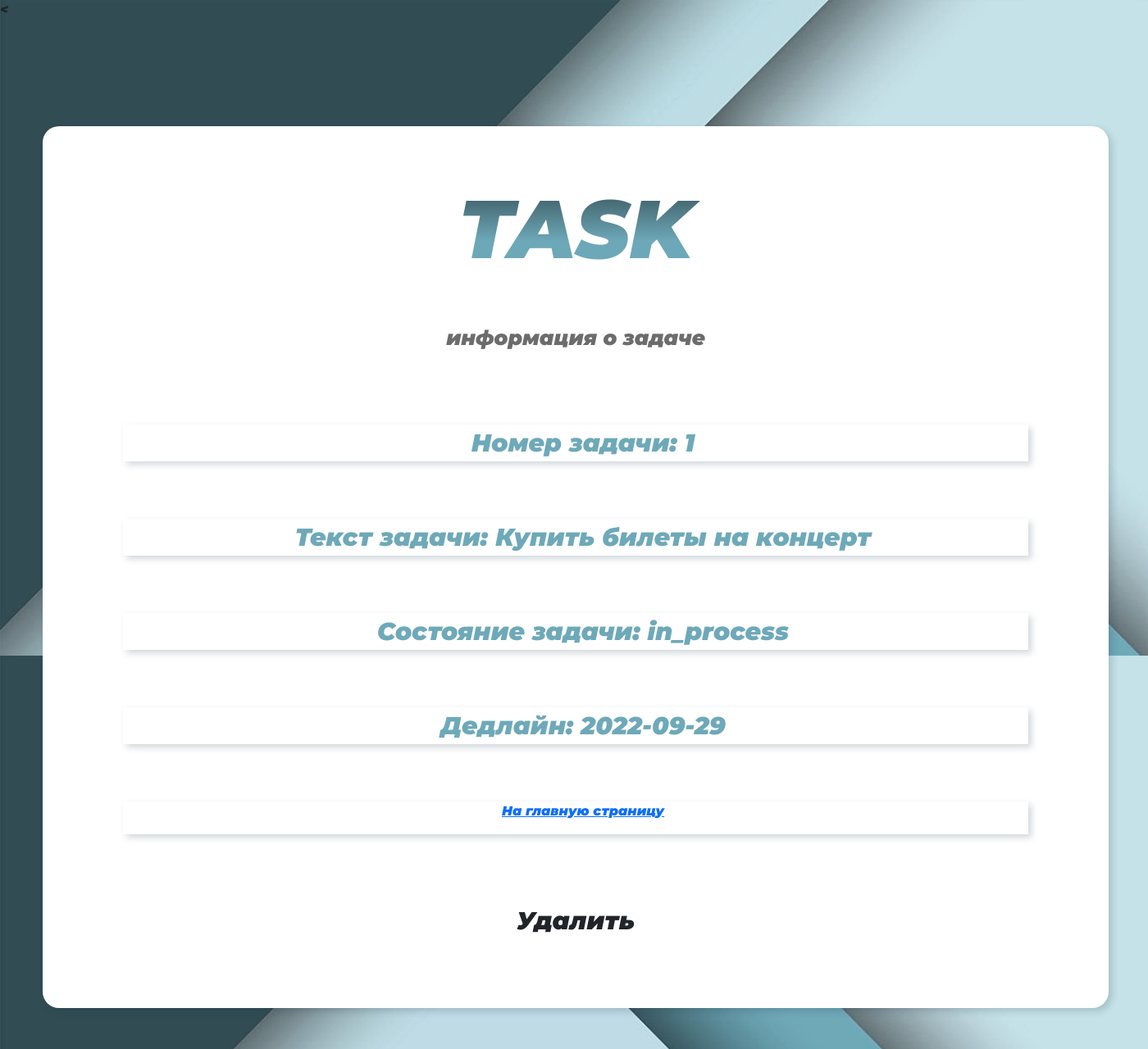
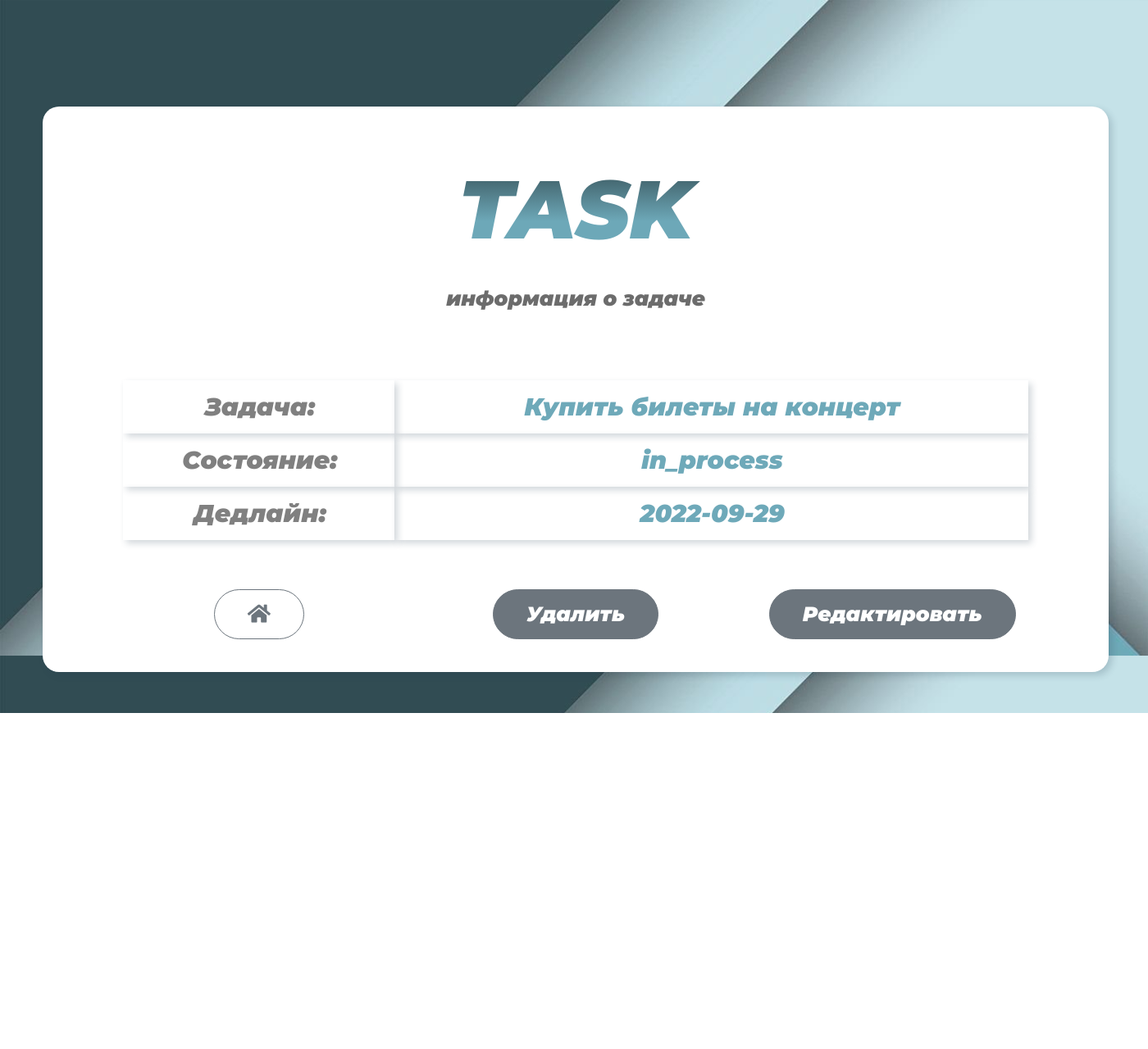
Before and after one commit to asmossunov/53_Homework_Anton_Mosunov, a Django app: page /tasks/?pk=1 in a window 1400 px wide. Shown: the whole page at 82% size. After the commit the page ends 870 px from the top, so only its background shows below. Run offline with Django 3.2, Linux system fonts and the light colour scheme; data comes from the database, SQL or seed files in the repository; some libraries are stand-ins or nearby versions.

Commit message:
Рефакторинг MVC. Корректировка html страниц и css. Добавление функционала.
Добавлен функционал редактирования записей из таблиц
Добавлена страница edit_task.html для редактирования записей из таблицы
Настроена и отредактирована маршрутизация в urls.py
Добавлены и отредактированы представления в views/tasks.py

```diff
--- a/to_do_list/core/urls.py
+++ b/to_do_list/core/urls.py
@@ -6,5 +6,5 @@ from django.urls import path, include
 urlpatterns = [
     path('admin/', admin.site.urls),
     path('', include('to_do.urls')),
-    path('add_task/', include('to_do.urls')),
+    path('tasks/add/', include('to_do.urls')),
 ] + static(settings.STATIC_URL, document_root=settings.STATIC_ROOT)
--- a/to_do_list/static/styles/main.css
+++ b/to_do_list/static/styles/main.css
@@ -4,7 +4,6 @@
 	background-repeat: no-repeat;
 	background-size: 100%;
 	background-attachment: fixed;
-
 }
 
 .box{
@@ -31,13 +30,22 @@
 }
 
 .about-game{
-    margin-top: 40px;
+    margin-bottom: 80px;
     font-size: 25px;
     color: #6c6c6c;
     text-shadow: 2px 2px 1px white;
 }
+
+.state_select{
+    margin-top: 60px;
+    margin-bottom: 20px;
+    font-size: 25px;
+    color: #6c6c6c;
+    text-shadow: 2px 2px 1px white;
+}
+
 .info-title{
-    margin-top: 60px;
+    margin-top: 80px;
     font-size: 30px;
     color: orange;
 
@@ -54,41 +62,64 @@
 }
 
 .btn{
-    font-size: 30px;
-    margin-top: 70px;
-    margin-bottom: 70px;
-    padding: 0.8rem 3.75rem;
+    font-size: 25px;
+    margin-top: 60px;
+    margin-bottom: 40px;
+    padding: 0.7rem 2.5rem;
     border-radius: 2.25rem;
 }
 
-.info-head{
+.info-head {
+    margin-top: 60px;
+    font-size: 30px;
+    color: grey;
+}
+
+.descript{
     margin-top: 60px;
     font-size: 30px;
     color: #6ea9b9;
+}
+.link{
+    text-decoration-line: none;
 
 }
 .info-item{
+    text-decoration-line: none;
     margin-top: 60px;
     font-size: 30px;
     color: grey;
 }
 
 .info-block{
-    margin-top: 70px;
+    padding: 10px 8px 10px 10px;
+    /*margin-top: 10px;*/
 	-webkit-box-shadow: 4px 4px 8px 0px rgba(34, 60, 80, 0.2);
 	-moz-box-shadow: 4px 4px 8px 0px rgba(34, 60, 80, 0.2);
 	box-shadow: 4px 4px 8px 0px rgba(34, 60, 80, 0.2);
-	}
+}
+
+.info-block-link{
+    padding: 10px 8px 10px 10px;
+    /*margin-top: 10px;*/
+	-webkit-box-shadow: 4px 4px 8px 0px rgba(34, 60, 80, 0.2);
+	-moz-box-shadow: 4px 4px 8px 0px rgba(34, 60, 80, 0.2);
+	box-shadow: 4px 4px 8px 0px rgba(34, 60, 80, 0.2);
+}
+
+.info-block-link:hover {
+    transform-origin: left top;
+    margin-top: -3px;
+    margin-left: 0px;
+  transition: margin-left 130ms;
+  transition: margin-top 130ms;
+  box-shadow: 0 10px 90px rgba(0, 0, 0, 0.4);
+}
 
 .form-center{
     margin: auto;
     padding-top: 20px;
 }
-
-.info-block{
-    padding-left: 30px;
-}
-
 
 .form-check, form-check-input{
     padding: 15px;
@@ -96,3 +127,9 @@
     color: #6c6c6c;
     text-shadow: 2px 2px 1px white;
 }
+
+.form-check-input-without-block{
+    padding: 15px;
+    font-size: 25px;
+    color: #6c6c6c;
+}
--- a/to_do_list/to_do/templates/task.html
+++ b/to_do_list/to_do/templates/task.html
@@ -1,12 +1,13 @@
 <!DOCTYPE html>
 <html lang="en">
 <head>
-        {% load static %}
+    {% load static %}
     <meta charset="UTF-8">
     <link rel="preconnect" href="https://fonts.googleapis.com">
     <link rel="preconnect" href="https://fonts.gstatic.com" crossorigin>
-    <<link rel="preconnect" href="https://fonts.googleapis.com">
+    <link rel="preconnect" href="https://fonts.googleapis.com">
     <link rel="preconnect" href="https://fonts.gstatic.com" crossorigin>
+    <link rel="stylesheet" href="https://use.fontawesome.com/releases/v5.8.2/css/all.css">
     <link href="https://fonts.googleapis.com/css2?family=Montserrat:ital,wght@1,900&display=swap" rel="stylesheet">
     <link href="https://cdn.jsdelivr.net/npm/bootstrap@5.1.3/dist/css/bootstrap.min.css" rel="stylesheet" integrity="sha384-1BmE4kWBq78iYhFldvKuhfTAU6auU8tT94WrHftjDbrCEXSU1oBoqyl2QvZ6jIW3" crossorigin="anonymous">
     <link rel="stylesheet" href="{% static "styles/main.css" %}">
@@ -22,52 +23,48 @@
             </div>
 
             <div class="row justify-content-center text-center">
-                <div class="col-10 info-block text-center">
-                    <div>
-                        <span class="info-head">Номер задачи: {{ task.id }}</span>
-                    </div>
+                <div class="col-3 info-block text-center">
+                    <span class="info-head">Задача:</span>
+                </div>
+                <div class="col-7 info-block text-center">
+                    <span class="descript">{{ task.task_text }}</span>
                 </div>
             </div>
 
             <div class="row justify-content-center text-center">
-                <div class="col-10 info-block text-center">
-                    <div>
-                        <span class="info-head">Текст задачи: {{ task.task_text }}</span>
-                    </div>
+                <div class="col-3 info-block text-center">
+                    <span class="info-head">Состояние: </span>
+                </div>
+                <div class="col-7 info-block text-center">
+                    <span class="descript">{{ task.state }}</span>
                 </div>
             </div>
 
             <div class="row justify-content-center text-center">
-                <div class="col-10 info-block text-center">
-                    <div>
-                        <span class="info-head">Состояние задачи: {{ task.state }}</span>
-                    </div>
+                <div class="col-3 info-block text-center">
+                    <span class="info-head">Дедлайн: </span>
                 </div>
-            </div>
-
-            <div class="row justify-content-center text-center">
-                <div class="col-10 info-block text-center">
-                    <div>
-                        <span class="info-head">Дедлайн: {{ task.deadline |date:'Y-m-d' }}</span>
-                    </div>
-                </div>
-            </div>
-
-            <div class="row justify-content-center text-center">
-                <div class="col-10 info-block text-center">
-                    <div>
-                        <p><a href="/">На главную страницу</a></p>
-                    </div>
+                <div class="col-7 info-block text-center">
+                    <span class="descript">{{ task.deadline |date:'Y-m-d' }}</span>
                 </div>
             </div>
 
 
-                <div class="row justify-content-center">
-                    <div class="col-10 text-center">
-                        <a href="/?pk={{ task.id }}" class="btn">Удалить</a>
-                    </div>
+            <div class="row justify-content-center text-center">
+
+                <div class="col-4 text-center">
+                    <a href="/"><button type="submit" class="btn btn-outline-secondary"><i class="fa fa-home"></i></button></a>
                 </div>
 
+                <div class="col-3 text-center">
+                    <a href="/?pk={{ task.id }}"><button type="submit" class="btn btn-secondary btn-block">Удалить</button></a>
+                </div>
+
+                <div class="col-4 text-center">
+                    <a href="/tasks/edit/?pk={{ task.id }}"><button type="submit" class="btn btn-secondary btn-block">Редактировать</button></a>
+                </div>
+
+            </div>
 
         </div>
     </div>
--- a/to_do_list/to_do/urls.py
+++ b/to_do_list/to_do/urls.py
@@ -1,12 +1,14 @@
 from django.contrib import admin
 from django.urls import path
 
-from to_do.views.tasks import index_view, add_task_view, task_view
+from to_do.views.tasks import index_view, add_task_view, task_view, task_edit_view
 
 
 urlpatterns = [
     path('admin/', admin.site.urls),
     path('', index_view),
-    path('add_task/', add_task_view),
-    path('tasks/', task_view)
+    path('tasks/add/', add_task_view),
+    path('tasks/', task_view),
+    path('edit/', task_view),
+    path('tasks/edit/', task_edit_view)
 ]
--- a/to_do_list/to_do/views/tasks.py
+++ b/to_do_list/to_do/views/tasks.py
@@ -18,19 +18,16 @@ def index_view(request):
             'tasks': tasks,
         }
         return render(request, 'index.html', context)
-    else:
-        return added_task_prepare(request)
-
 
 def add_task_view(request):
-    context = {
-        'CHOICES': CHOICES
-    }
-    return render(request, 'add_task.html', context)
-
+    if request.method == 'GET':
+        context = {
+            'CHOICES': CHOICES
+        }
+        return render(request, 'add_task.html', context)
+    return added_task_prepare(request)
 
 def added_task_prepare(request):
-    print(request.POST)
     if request.POST.get("deadline") == '':
         deadline = None
     else:
@@ -40,14 +37,24 @@ def added_task_prepare(request):
         state=request.POST.get("state"),
         deadline=deadline
     )
-    tasks = Task.objects.all()
-    context = {
-        'tasks': tasks,
-    }
     return redirect(f'/tasks/?pk={task.pk}')
 
-
 def task_view(request):
-    pk = request.GET.get('pk')
+    pk = request.GET.get("pk")
+    if request.method == 'POST':
+        Task.objects.filter(pk=pk).update(
+            task_text=request.POST.get("task_text"),
+            state=request.POST.get("state"),
+            deadline=request.POST.get("deadline"))
     task = Task.objects.get(pk=pk)
     return render(request, 'task.html', context={'task': task})
+
+def task_edit_view(request):
+    if request.GET.get('pk'):
+        pk = request.GET.get("pk")
+        task = Task.objects.get(pk=pk)
+        context = {
+                'CHOICES': CHOICES,
+                'task': task,
+            }
+        return render(request, 'edit_task.html', context)
```
Also changed, not shown: to_do_list/to_do/templates/add_task.html (+12 -14 lines), to_do_list/to_do/templates/edit_task.html (added, +71 -0 lines), to_do_list/to_do/templates/index.html (+11 -27 lines).
